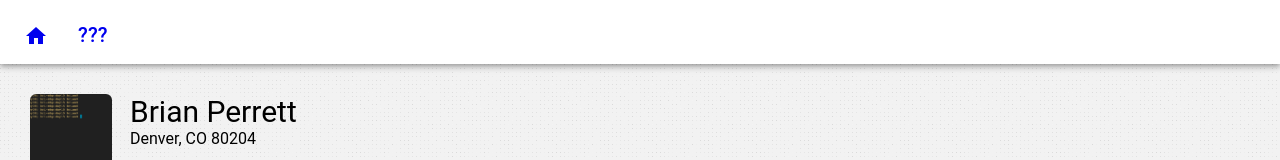
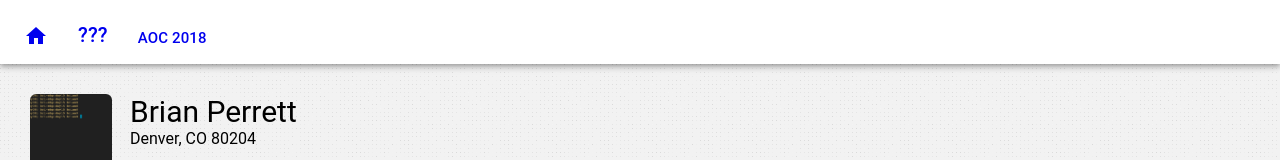
Before and after one commit to brianjp93/bp, a React (Create React App) app: page / in a window 1280 px wide. Shown: the top 160 px of the page. Built offline with nearby package versions, Linux system fonts and the light colour scheme.

Commit message:
add nav for aoc2018 and add little quote thing

```diff
--- a/src/components/general/navbar.jsx
+++ b/src/components/general/navbar.jsx
@@ -27,6 +27,19 @@ function NavBar() {
                     <Link to='/about' style={{textDecoration: 'none', verticalAlign: 'sub'}}>???</Link>
                 </Typography>
 
+                <Typography variant="h6">
+                    <div style={{display: 'inline-block', marginLeft: 30}}></div>
+                    <Link
+                        to='/aoc2018'
+                        style={{
+                            textDecoration: 'none',
+                            verticalAlign: 'sub',
+                            fontSize: 15
+                        }}>
+                        AOC 2018
+                    </Link>
+                </Typography>
+
             </Toolbar>
         </AppBar>
     )
--- a/src/components/projects/aoc2018/general.jsx
+++ b/src/components/projects/aoc2018/general.jsx
@@ -8,6 +8,15 @@ import Day6 from './day6'
 const day_cards = [
     <Day6 />,
 ]
+
+const quote_style = {
+    padding: 20,
+    color: '#484848',
+    borderLeftColor: '#777676',
+    borderLeftStyle: 'solid',
+    borderRadius: 8,
+    background: '#c5c5c570'
+}
 
 function Aoc2018(props){
     return (
@@ -28,6 +37,11 @@ function Aoc2018(props){
                     the 2018 set and I thought I'd write out my thought process as I did
                     them.
                 </div>
+                <div style={{height: 30}}></div>
+                <div style={quote_style}>
+                    I have only finished a few of these at this time.  We'll see if I end up
+                    writing about all my solutions or not.
+                </div>
 
                 {day_cards.map((elt, key) => {
                     return (
```
